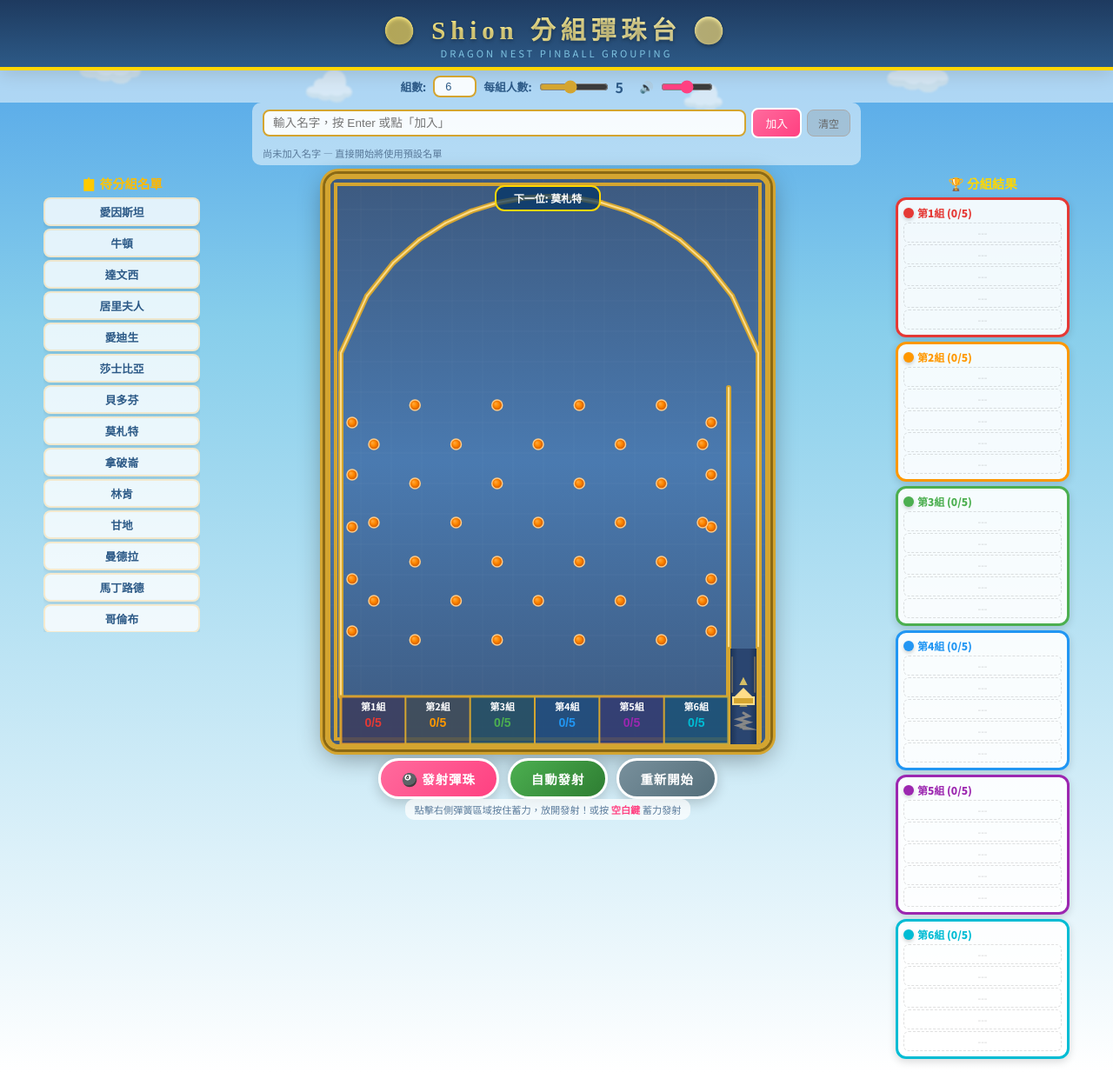
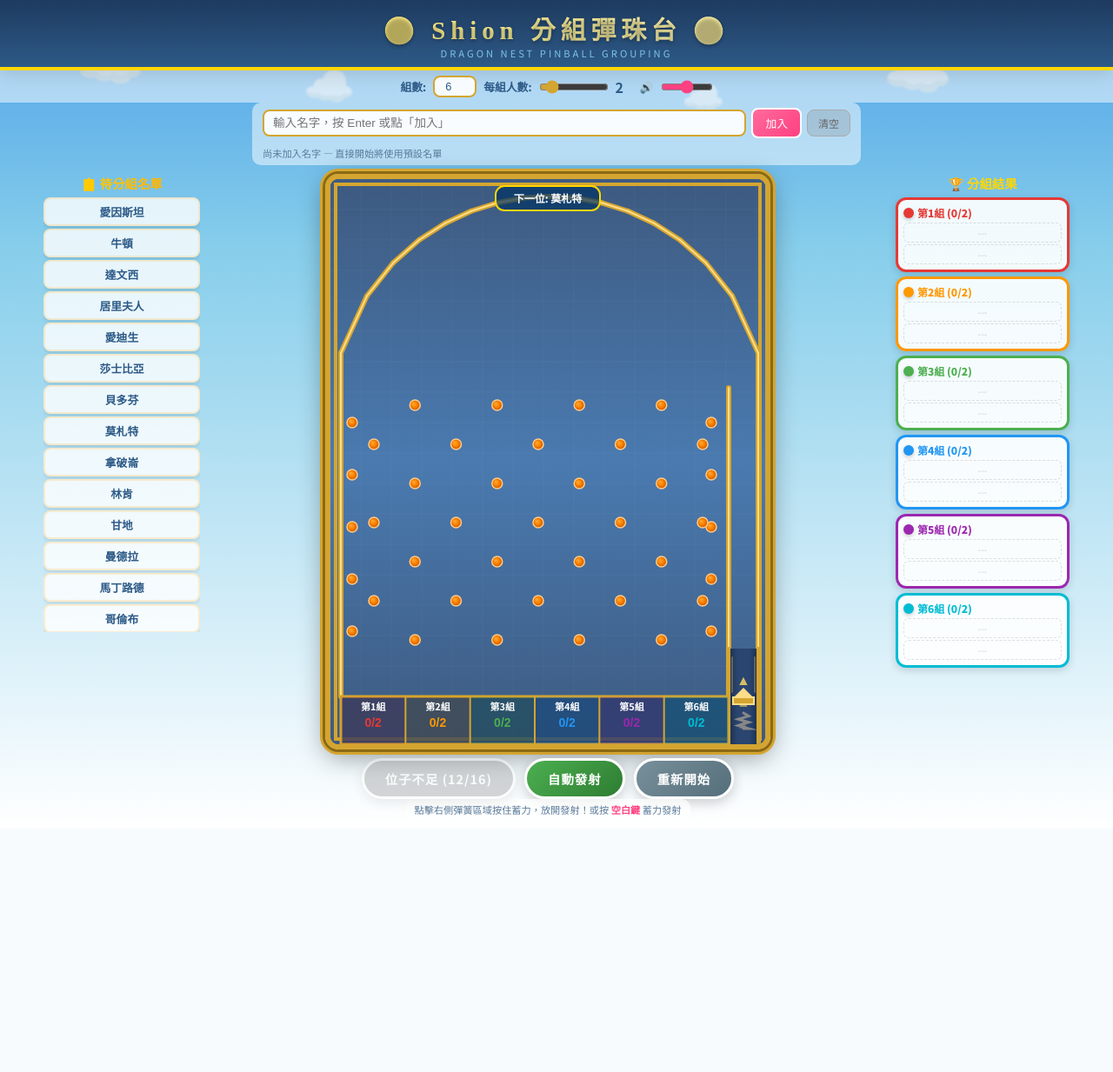
Before and after one commit to hyhsing/shion-plinko, a Python web app: template templates/index.html in a window 1280 px wide. Shown: the whole page at 87% size. After the commit the page ends 937 px from the top, so only its background shows below. Run offline with Jinja, Linux system fonts and the light colour scheme; the template is opened without the code that fills it, so the values that code supplies are empty.

Commit message:
調整每組人數的預設值為2，新增位子不足檢查及按鈕狀態更新

```diff
--- a/templates/index.html
+++ b/templates/index.html
@@ -180,8 +180,8 @@
   <label>組數:</label>
   <input type="number" id="numGroups" value="6" min="2" max="12" onchange="onGroupsChange()">
   <label>每組人數:</label>
-  <input type="range" id="perGroupSlider" min="1" max="10" value="5" style="width:80px;accent-color:#d4a530" oninput="onPerGroupChange(this.value)">
-  <span id="perGroupValue" style="font-weight:bold;color:#2d5a87;min-width:20px">5</span>
+  <input type="range" id="perGroupSlider" min="1" max="10" value="2" style="width:80px;accent-color:#d4a530" oninput="onPerGroupChange(this.value)">
+  <span id="perGroupValue" style="font-weight:bold;color:#2d5a87;min-width:20px">2</span>
   <label>🔊</label>
   <input type="range" id="volumeSlider" min="0" max="100" value="50" style="width:60px;accent-color:#ff4081" oninput="setVolume(this.value)">
 </div>
@@ -311,7 +311,7 @@ function syncNamesAndReset() {
   names = customNames.length > 0 ? [...customNames] : [...DEFAULT_NAMES];
   if (NUM_GROUPS > names.length) NUM_GROUPS = names.length;
   // 使用 slider 的值來設定每組人數
-  const perGroup = parseInt(document.getElementById('perGroupSlider').value) || 5;
+  const perGroup = parseInt(document.getElementById('perGroupSlider').value) || 2;
   groupLimits = Array(NUM_GROUPS).fill(perGroup);
   groups = Array.from({length: NUM_GROUPS}, () => []);
   buildSlots();
@@ -321,7 +321,19 @@ function syncNamesAndReset() {
   balls = [];
   currentBall = null;
   gameStarted = false;
-  document.getElementById('btnLaunch').disabled = false;
+
+  // 檢查位子是否足夠
+  const totalSlots = NUM_GROUPS * perGroup;
+  const btnLaunch = document.getElementById('btnLaunch');
+  if (totalSlots < names.length) {
+    btnLaunch.disabled = true;
+    btnLaunch.textContent = `位子不足 (${totalSlots}/${names.length})`;
+    btnLaunch.style.background = '#999';
+  } else {
+    btnLaunch.disabled = false;
+    btnLaunch.textContent = '🎱 發射彈珠';
+    btnLaunch.style.background = '';
+  }
 }
 function onGroupsChange() { syncNamesAndReset(); renderNameTags(); }
 function onPerGroupChange(val) {
```
Also changed, not shown: .claude/settings.local.json.
